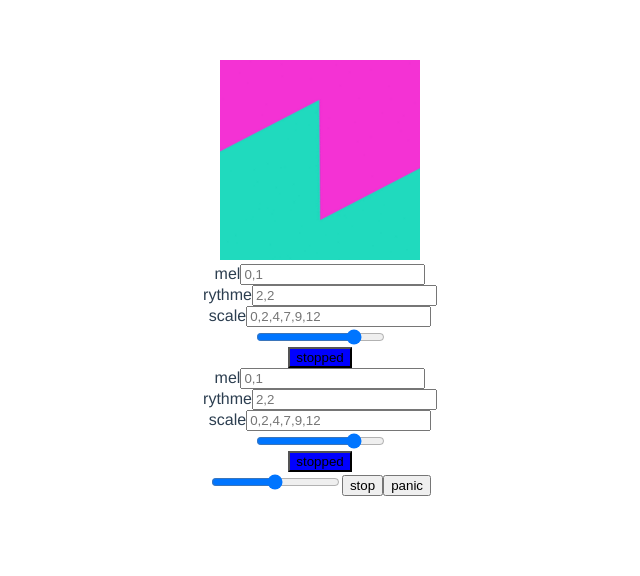
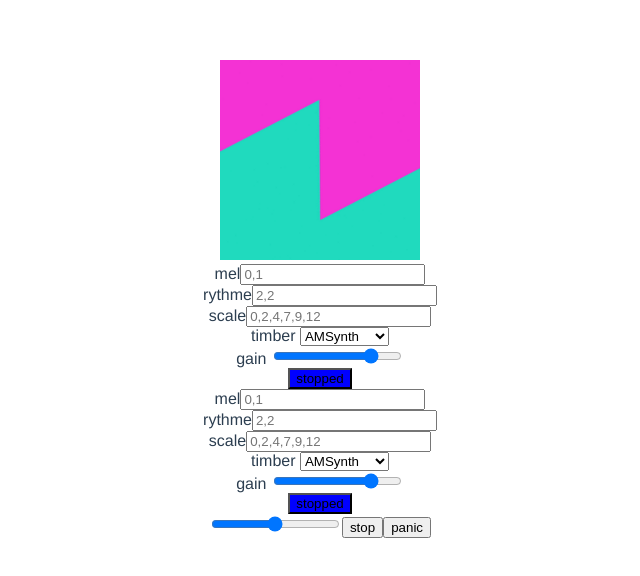
Before and after one commit to simdax/tonejsCli, a Vue app: page /#/ in a window 1280 px wide. Shown: the top 576 px of the page, without its empty margins (320-960 px from the left). Built offline with nearby package versions, Linux system fonts and the light colour scheme.

Commit message:
add timber

```diff
--- a/src/App.vue
+++ b/src/App.vue
@@ -4,7 +4,7 @@
     <router-view ns="bob"></router-view>
     <router-view ns="bib"></router-view>
     <div id="settings">
-      <input type="range" max="200" min="1" v-model='tempo' @change="setTempo">
+      <input type="range" max="200" min="1" v-model='tempo' @input="setTempo">
       <button @click="toggle"> stop </button>
       <button @click="panic"> panic </button>
     </div>
--- a/src/components/Hello.vue
+++ b/src/components/Hello.vue
@@ -3,7 +3,16 @@
     <in v-model='mel' :placeholder="mel" >mel</in>
     <in v-model='rythme' :placeholder="rythme">rythme</in>
     <in v-model='scale' :placeholder="scale">scale</in>
-    <input type="range" min="-40" max="10" steps="1" v-model="volume" @input="setGain"></range>
+    <div>
+      timber
+      <select v-model="timber" name="" id="" @change="setTimber">
+        <option v-for="n in ['AMSynth','PluckSynth']" :value="n" >{{n}}</option>
+      </select>
+    </div>
+    <div>
+      gain
+      <input type="range" min="-40" max="10" steps="1" v-model="volume" @input="setGain"></range>
+    </div>
     <button ref="but" @click="generate" v-text="state" :style='style'></button>
   </div>
 </template>
@@ -24,6 +33,7 @@ export default {
   },
   data () {
     return {
+      timber: 'AMSynth',
       volume: 0.2,
       active: false
     }
@@ -40,8 +50,13 @@ export default {
     ...setComputed('mel,rythme,scale'.split(','))
   },
   methods: {
+    setTimber () {
+      console.log(this.timber)
+      // kill old one ?
+      this.sound = new Tone[this.timber]().toMaster()
+    },
     create () {
-      this.sound = new Tone.AMSynth().toMaster()
+      this.sound = new Tone[this.timber]().toMaster()
       this.sequence = new Tone.Sequence((t, v) => {
         v = parseInt(v)
         var scale = this.scale.split(',')
```
